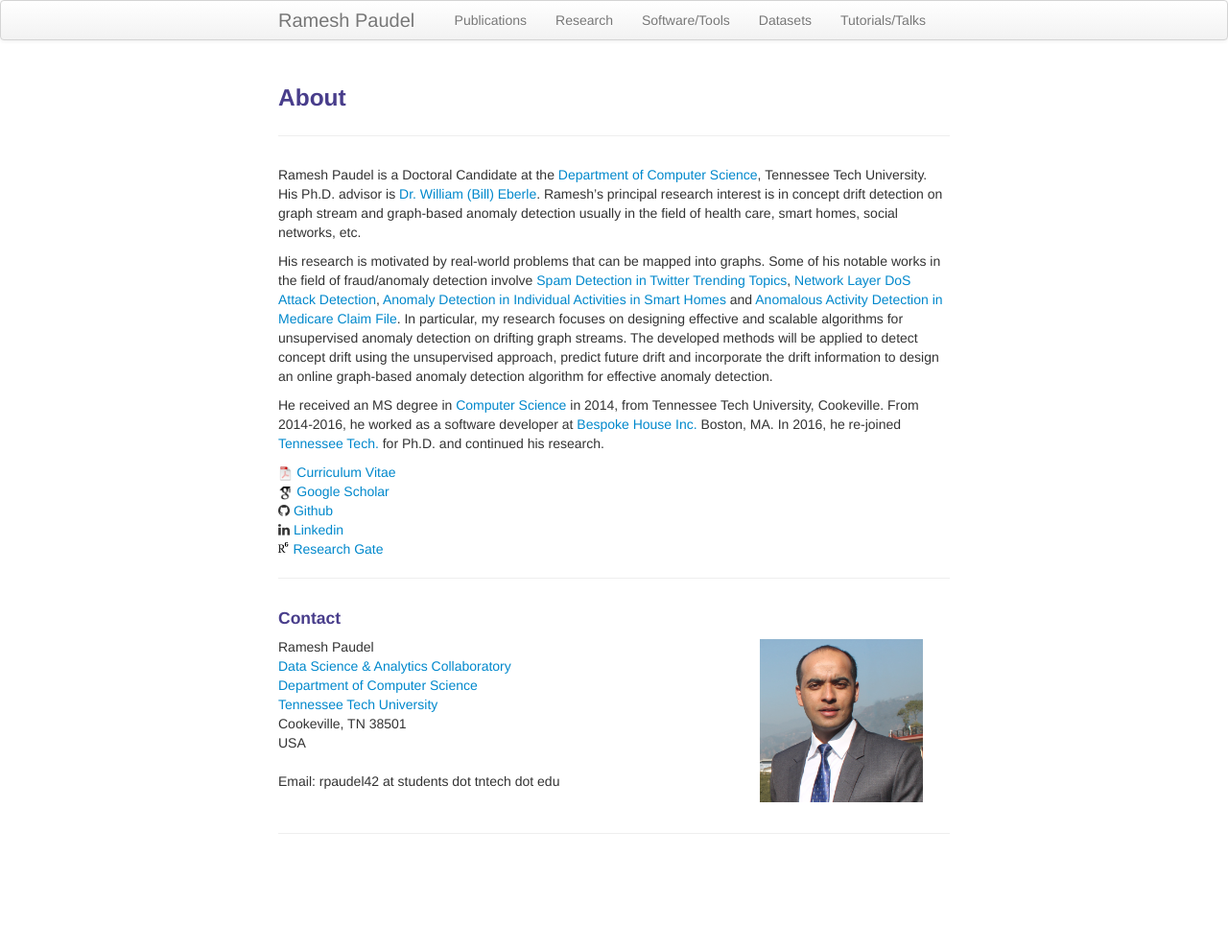
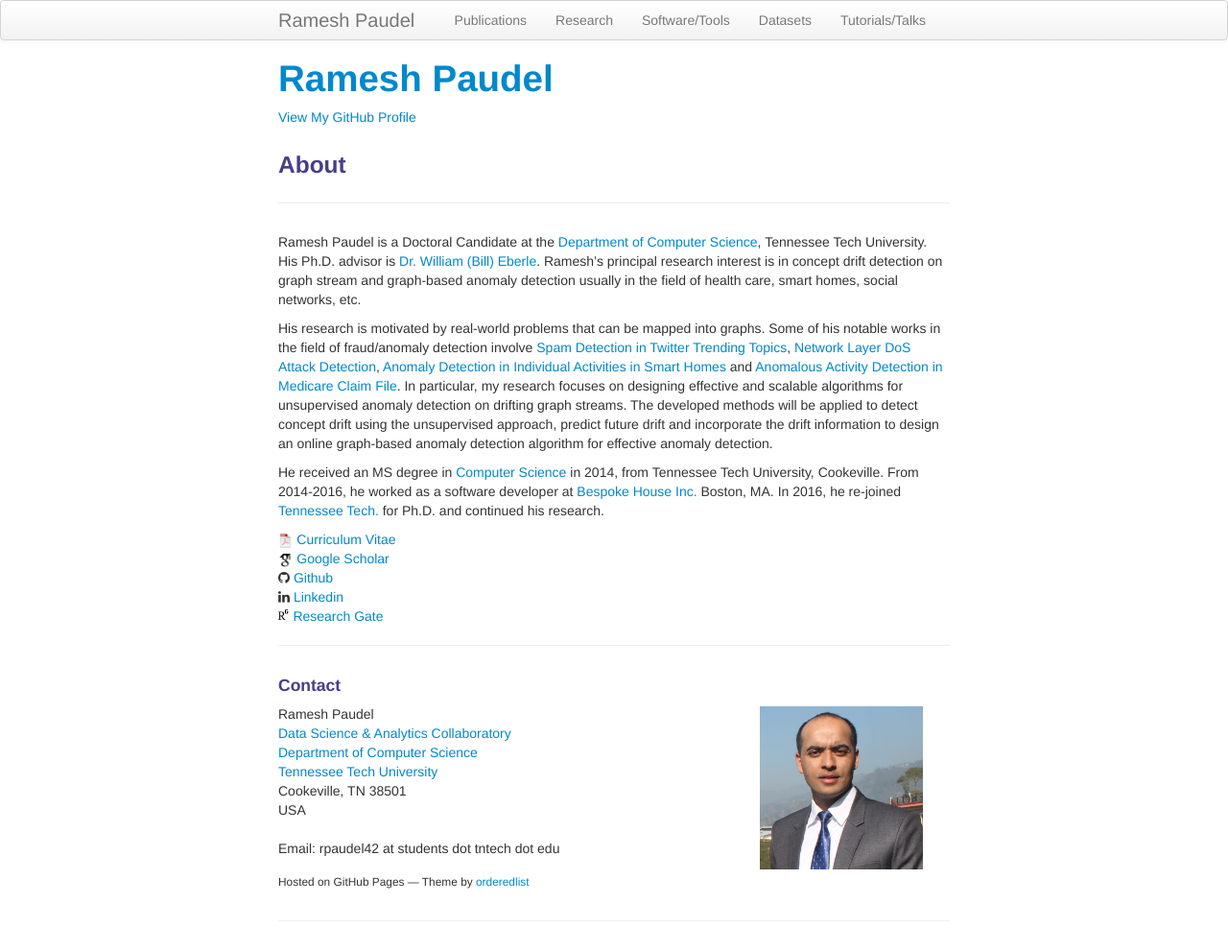
Before and after one commit to rpaudel42/rpaudel42.github.io, a Jekyll site: the page built from index.md, in a window 1280 px wide. Shown: the whole page at 96% size. Built offline with Jekyll 4.4.1, drawn with Linux system fonts in a browser that asks for light colours; nearby versions of some CDN libraries; the repository's description, which GitHub fills in, is left out; before the commit the page ends 900 px from its top, so only the background shows below that.

Commit message:
checking new setting home page

```diff
--- a/_includes/themes/twitter/frontpage.html
+++ b/_includes/themes/twitter/frontpage.html
@@ -1,5 +1,43 @@
-<div class="row-fluid">
-  <div class="span12">
+<!--<div class="row-fluid">-->
+  <!--<div class="span12">-->
+    <!--{{ content }}-->
+  <!--</div>-->
+<!--</div>-->
+<div class="wrapper">
+  <header>
+    <h1><a href="{{ "/" | absolute_url }}">{{ site.title | default: site.github.repository_name }}</a></h1>
+
+    {% if site.logo %}
+    <img src="{{site.logo | relative_url}}" alt="Logo" />
+    {% endif %}
+
+    <p>{{ site.description | default: site.github.project_tagline }}</p>
+
+    {% if site.github.is_project_page %}
+    <p class="view"><a href="{{ site.github.repository_url }}">View the Project on GitHub <small>{{ site.github.repository_nwo }}</small></a></p>
+    {% endif %}
+
+    {% if site.github.is_user_page %}
+    <p class="view"><a href="{{ site.github.owner_url }}">View My GitHub Profile</a></p>
+    {% endif %}
+
+    {% if site.show_downloads %}
+    <ul class="downloads">
+      <li><a href="{{ site.github.zip_url }}">Download <strong>ZIP File</strong></a></li>
+      <li><a href="{{ site.github.tar_url }}">Download <strong>TAR Ball</strong></a></li>
+      <li><a href="{{ site.github.repository_url }}">View On <strong>GitHub</strong></a></li>
+    </ul>
+    {% endif %}
+  </header>
+  <section>
+
     {{ content }}
-  </div>
+
+  </section>
+  <footer>
+    {% if site.github.is_project_page %}
+    <p>This project is maintained by <a href="{{ site.github.owner_url }}">{{ site.github.owner_name }}</a></p>
+    {% endif %}
+    <p><small>Hosted on GitHub Pages &mdash; Theme by <a href="https://github.com/orderedlist">orderedlist</a></small></p>
+  </footer>
 </div>
```
